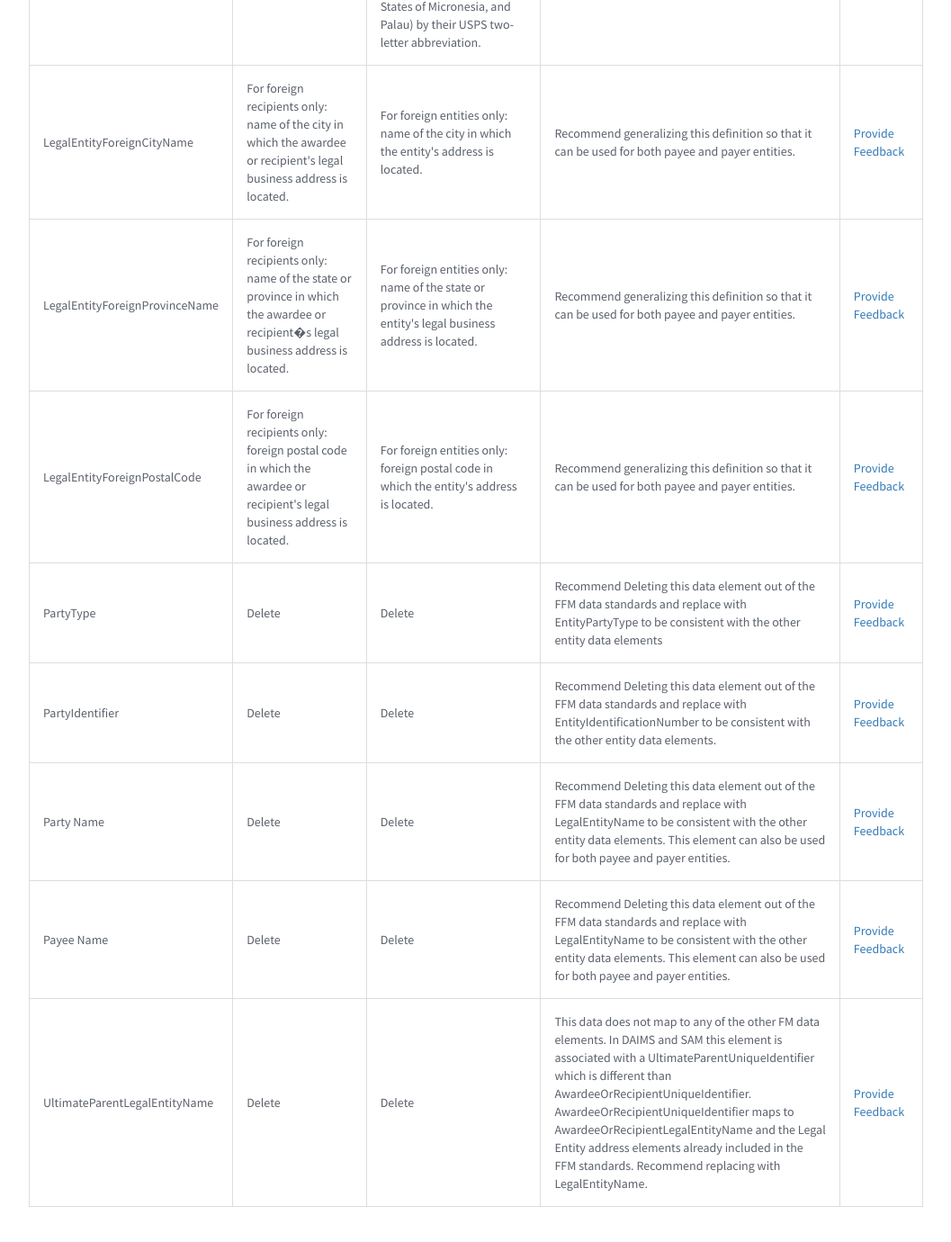
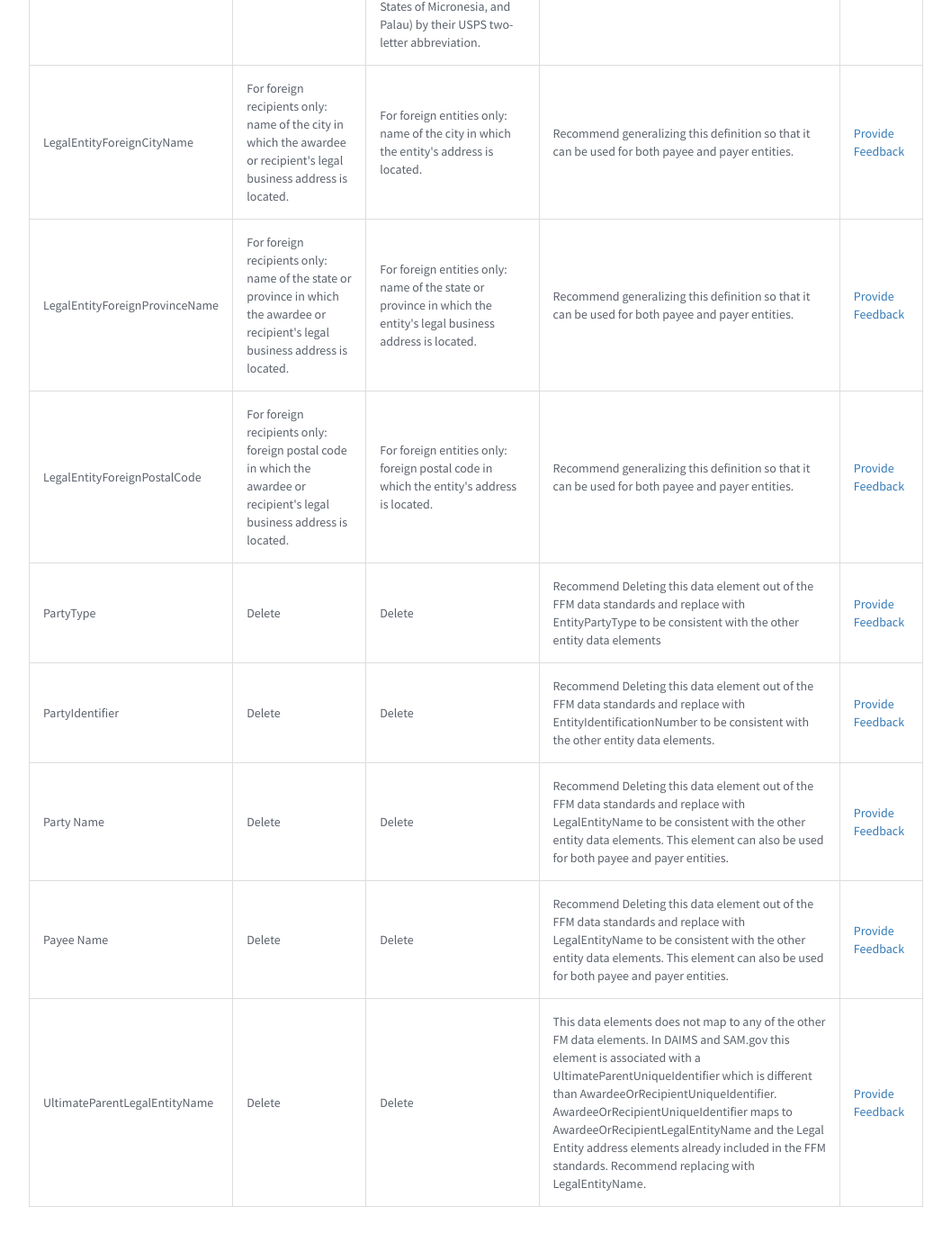
Before and after one commit to bureauofthefiscalservice/federalfinancialmanagement, a Jekyll site: the page built from business-exchange-standards.md, in a window 1280 px wide and 1400 px high, scrolled down 52243 px. Shown: the top 1380 px of the window at 90% size, without its empty margins (111-1168 px from the left). Built offline with Jekyll 4.4.1, drawn with Linux system fonts in a browser that asks for light colours; nearby versions of some CDN libraries; some of the changed text lies outside the part shown.

Commit message:
Update business-exchange-standards.md
Editing

```diff
--- a/business-exchange-standards.md
+++ b/business-exchange-standards.md
@@ -2295,7 +2295,7 @@
   </tr>
   <tr>
     <td>PointofPointofContactE-MailAddress</td>
-    <td>�Internet e-mail address for a person or a department serving as the coordinator or focal point of information concerning an activity or program.</td>
+    <td>Internet e-mail address for a person or a department serving as the coordinator or focal point of information concerning an activity or program.</td>
     <td>TBD</td>
     <td><a href="https://github.com/bureauofthefiscalservice/federalfinancialmanagement/issues/27">Provide Feedback</a></td>
   </tr>
@@ -2491,7 +2491,7 @@
   </tr>
   <tr>
     <td>LegalEntityForeignProvinceName</td>
-    <td>For foreign recipients only: name of the state or province in which the awardee or recipient�s legal business address is located.</td>
+    <td>For foreign recipients only: name of the state or province in which the awardee or recipient's legal business address is located.</td>
     <td>For foreign entities only: name of the state or province in which the entity's legal business address is located.</td>
     <td>Recommend generalizing this definition so that it can be used for both payee and payer entities.</td>
     <td><a href="https://github.com/bureauofthefiscalservice/federalfinancialmanagement/issues/28">Provide Feedback</a></td>
@@ -2535,7 +2535,7 @@
     <td>UltimateParentLegalEntityName</td>
     <td>Delete</td>
     <td>Delete</td>
-    <td>This data does not map to any of the other FM data elements.  In DAIMS and SAM this element is associated with a UltimateParentUniqueIdentifier which is different than AwardeeOrRecipientUniqueIdentifier.  AwardeeOrRecipientUniqueIdentifier maps to AwardeeOrRecipientLegalEntityName and the Legal Entity address elements already included in the FFM standards.  Recommend replacing with LegalEntityName.  </td>
+    <td>This data elements does not map to any of the other FM data elements.  In DAIMS and SAM.gov this element is associated with a UltimateParentUniqueIdentifier which is different than AwardeeOrRecipientUniqueIdentifier.  AwardeeOrRecipientUniqueIdentifier maps to AwardeeOrRecipientLegalEntityName and the Legal Entity address elements already included in the FFM standards.  Recommend replacing with LegalEntityName.  </td>
     <td><a href="https://github.com/bureauofthefiscalservice/federalfinancialmanagement/issues/28">Provide Feedback</a></td>
   </tr>
         </tbody>
```
